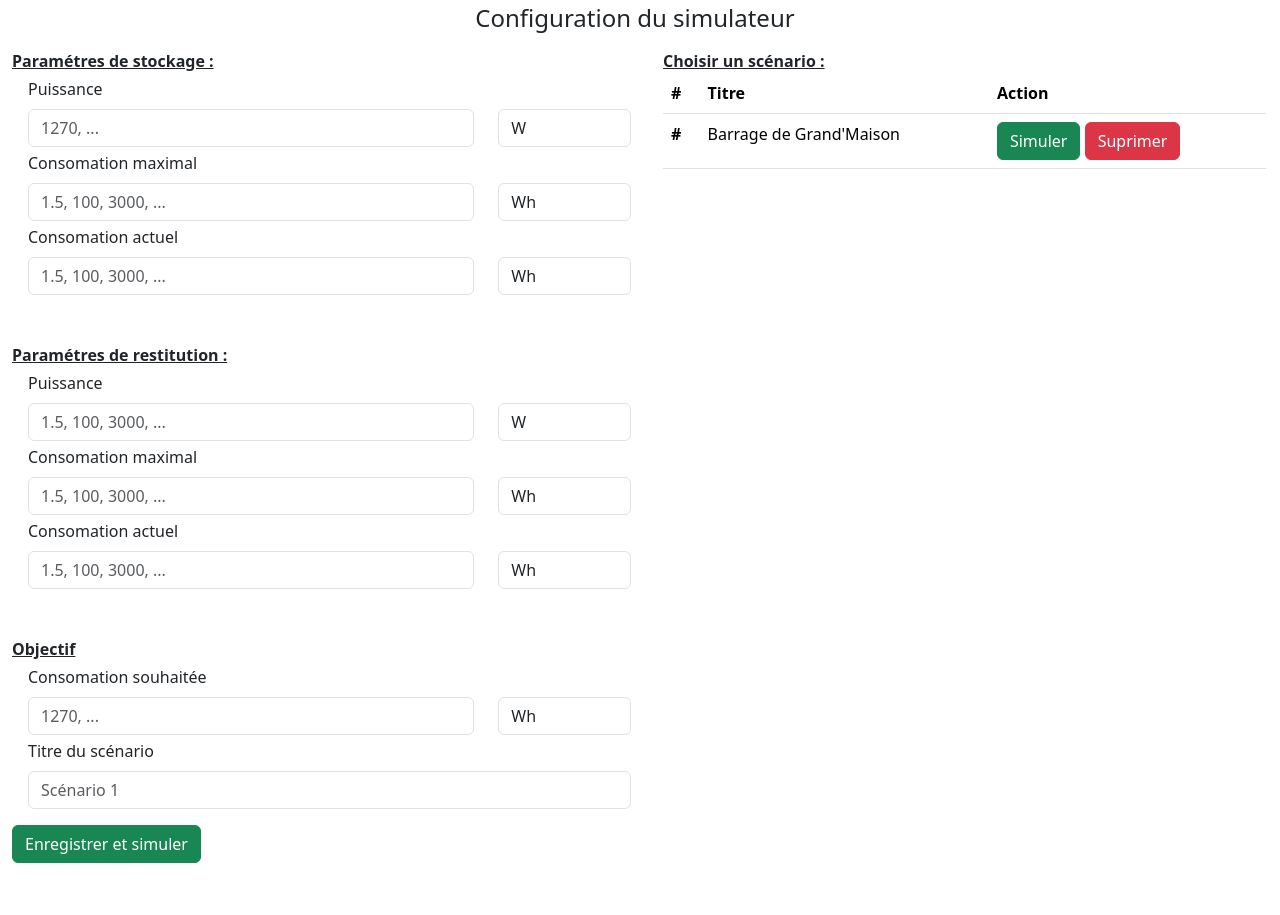
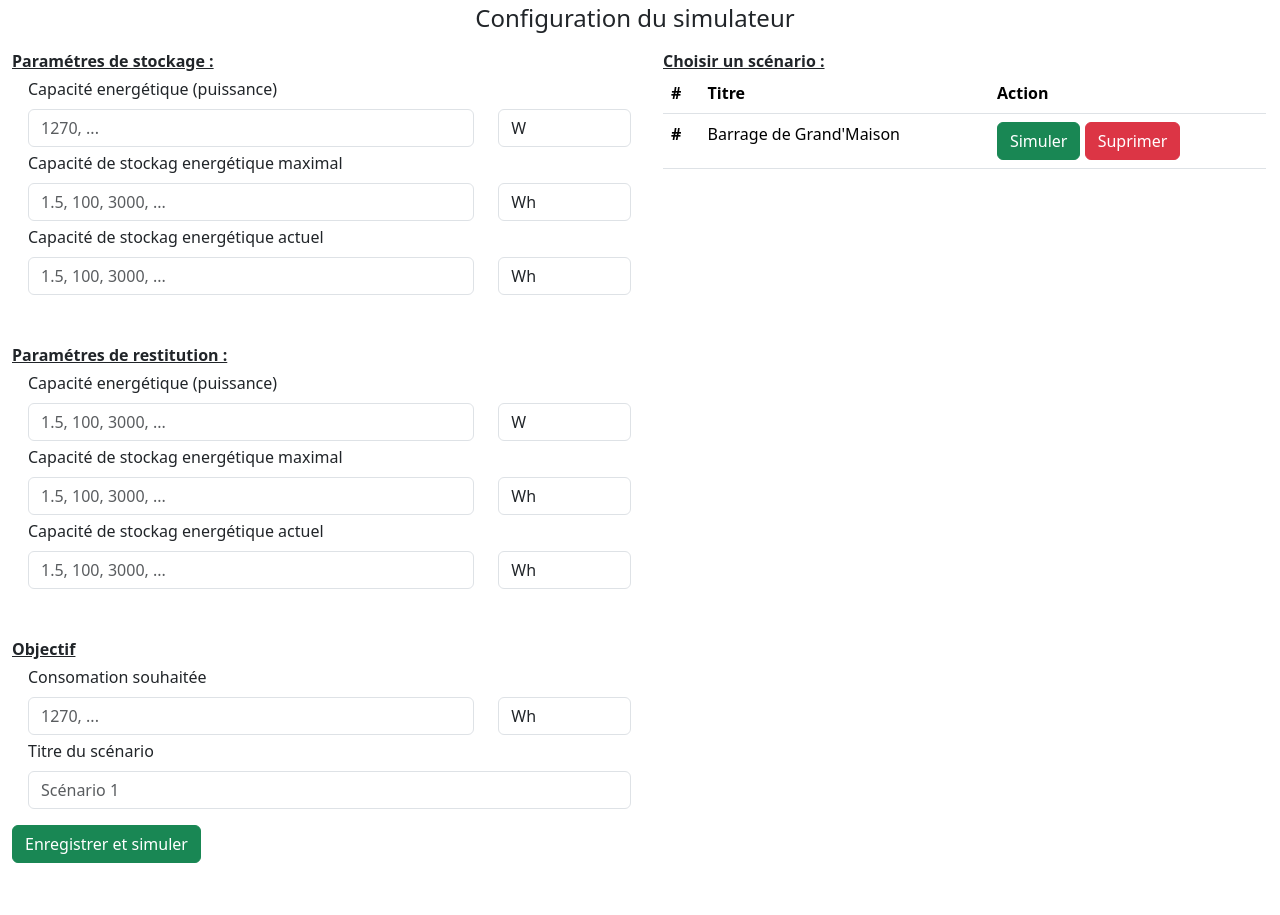
Before and after one commit to Zarbose/Ec2, a Django app: page / in a window 1280 px wide. Run offline with Django 4.2, Linux system fonts and the light colour scheme; data comes from the database, SQL or seed files in the repository.

Commit message:
fix html

```diff
--- a/webapp/Ec2/scrap/templates/scrap/index.html
+++ b/webapp/Ec2/scrap/templates/scrap/index.html
@@ -27,7 +27,7 @@
 
                         <div class="ms-3">
                             <div class="mt-1">
-                                <label for="asc_energie" class="form-label">Puissance</label>
+                                <label for="asc_energie" class="form-label">Capacité energétique (puissance)</label>
                                 <div class="row" id="asc_energie">
                                     <div class="col">
                                         {{ form.asc_consomation }}
@@ -39,7 +39,7 @@
                             </div>
 
                             <div class="mt-1">
-                                <label for="asc_maximum" class="form-label">Consomation maximal</label>
+                                <label for="asc_maximum" class="form-label">Capacité de stockag energétique maximal</label>
                                 <div class="row" id="asc_maximum">
                                     <div class="col">
                                         {{ form.asc_capa_max }}
@@ -51,7 +51,7 @@
                             </div>
 
                             <div class="mt-1">
-                                <label for="asc_maximum_actu" class="form-label">Consomation actuel</label>
+                                <label for="asc_maximum_actu" class="form-label">Capacité de stockag energétique actuel</label>
                                 <div class="row" id="asc_maximum_actu">
                                     <div class="col">
                                         {{ form.asc_capa_actu }}
@@ -70,7 +70,7 @@
                         </div>
                         <div class="ms-3">
                             <div class="mt-1">
-                                <label for="desc_energie" class="form-label">Puissance</label>
+                                <label for="desc_energie" class="form-label">Capacité energétique (puissance)</label>
                                 <div class="row" id="energie">
                                     <div class="col">
                                         {{ form.desc_consomation }}
@@ -82,7 +82,7 @@
                             </div>
 
                             <div class="mt-1">
-                                <label for="desc_maximum" class="form-label">Consomation maximal</label>
+                                <label for="desc_maximum" class="form-label">Capacité de stockag energétique maximal</label>
                                 <div class="row" id="desc_maximum">
                                     <div class="col">
                                         {{ form.desc_capa_max }}
@@ -94,7 +94,7 @@
                             </div>
 
                             <div class="mt-1">
-                                <label for="desc_maximum_actu" class="form-label">Consomation actuel</label>
+                                <label for="desc_maximum_actu" class="form-label">Capacité de stockag energétique actuel</label>
                                 <div class="row" id="desc_maximum_actu">
                                     <div class="col">
                                         {{ form.desc_capa_actu }}
```
